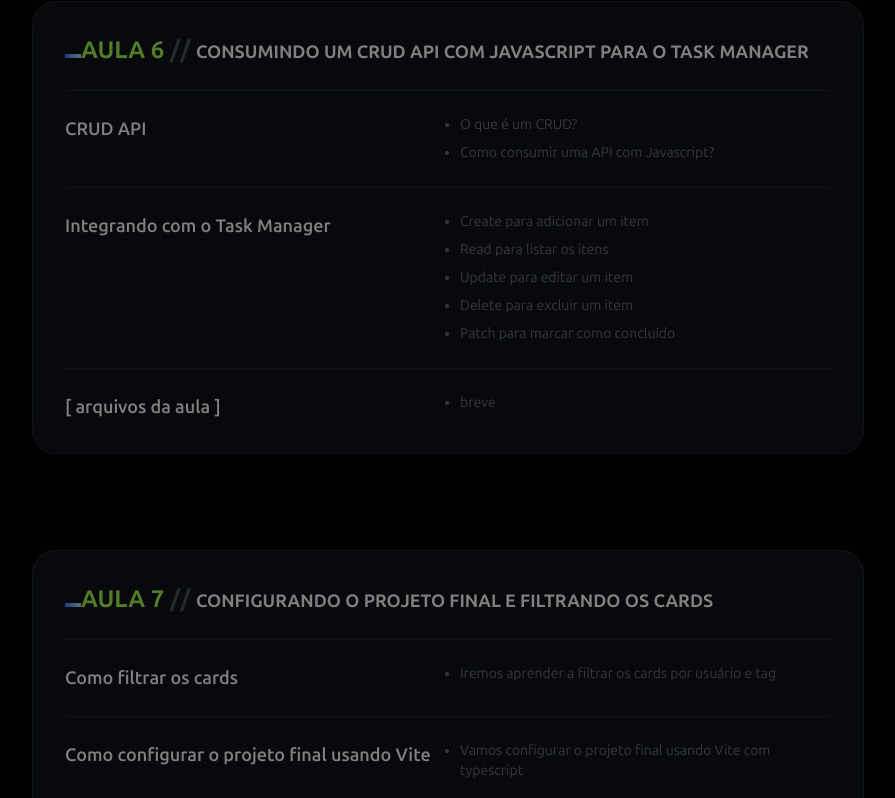
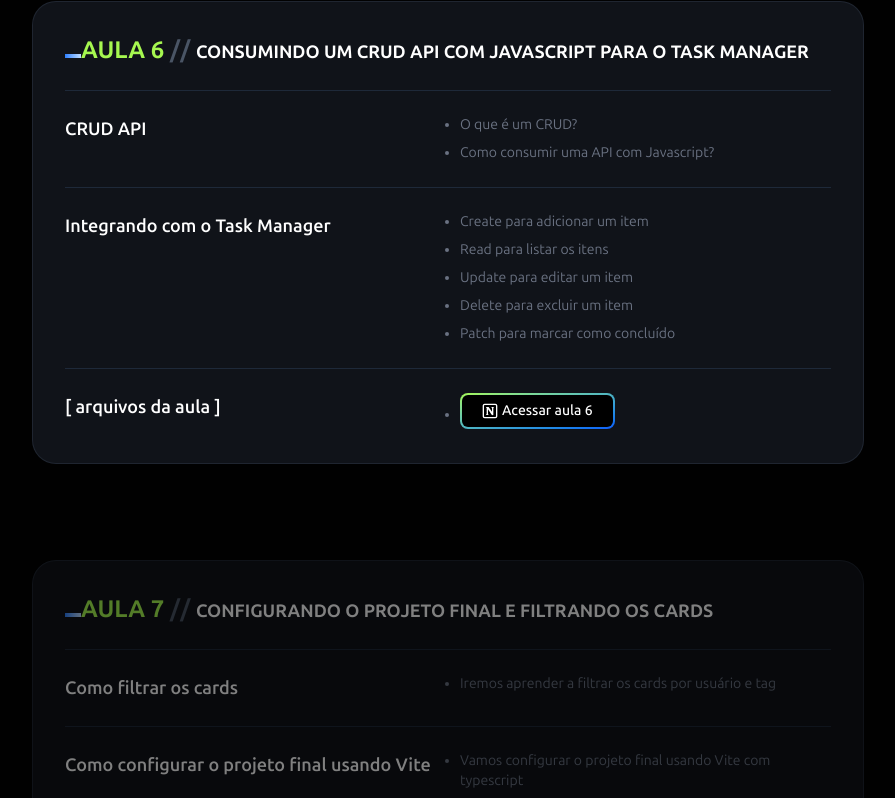
Before and after one commit to expalmer/ada-front-end-dinamico-2025, a React (Vite) app: page /aulas in a window 1280 px wide. Shown: the part 3178-3976 px from the top of the page, without its empty margins (192-1087 px from the left). Built offline with nearby package versions, Linux system fonts and the light colour scheme.

Commit message:
aula 6 vai

```diff
--- a/src/contents/aulas.tsx
+++ b/src/contents/aulas.tsx
@@ -164,6 +164,7 @@
 };
 
 export const aula6: SectionProps = {
+  active: true,
   subtitle: [
     "Aula 6",
     "Consumindo um CRUD API com Javascript para o Task Manager",
@@ -185,7 +186,12 @@
     },
     {
       title: "[ arquivos da aula ]",
-      children: [<NotionLink href="" lesson={6} soon />],
+      children: [
+        <NotionLink
+          href="https://expalmer.notion.site/Aula-6-Consumindo-um-CRUD-API-com-Javascript-para-o-Task-Manager-23d6ac493b458030b544e9f1b6c53b1c"
+          lesson={6}
+        />,
+      ],
     },
   ],
 };
```
